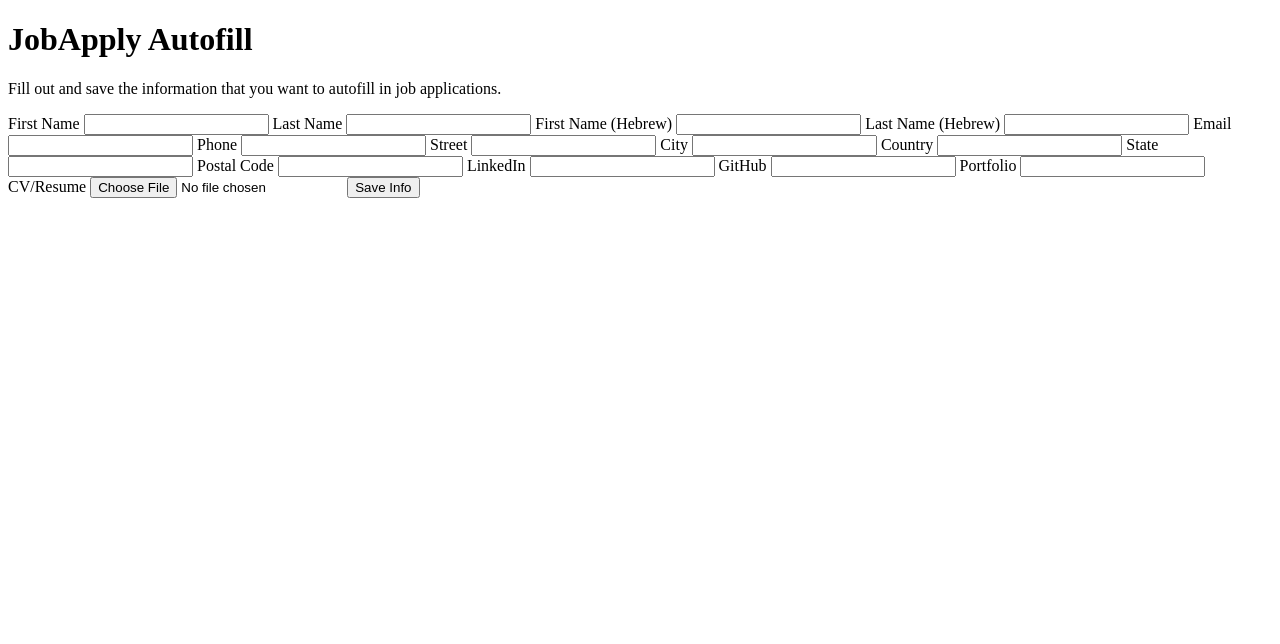
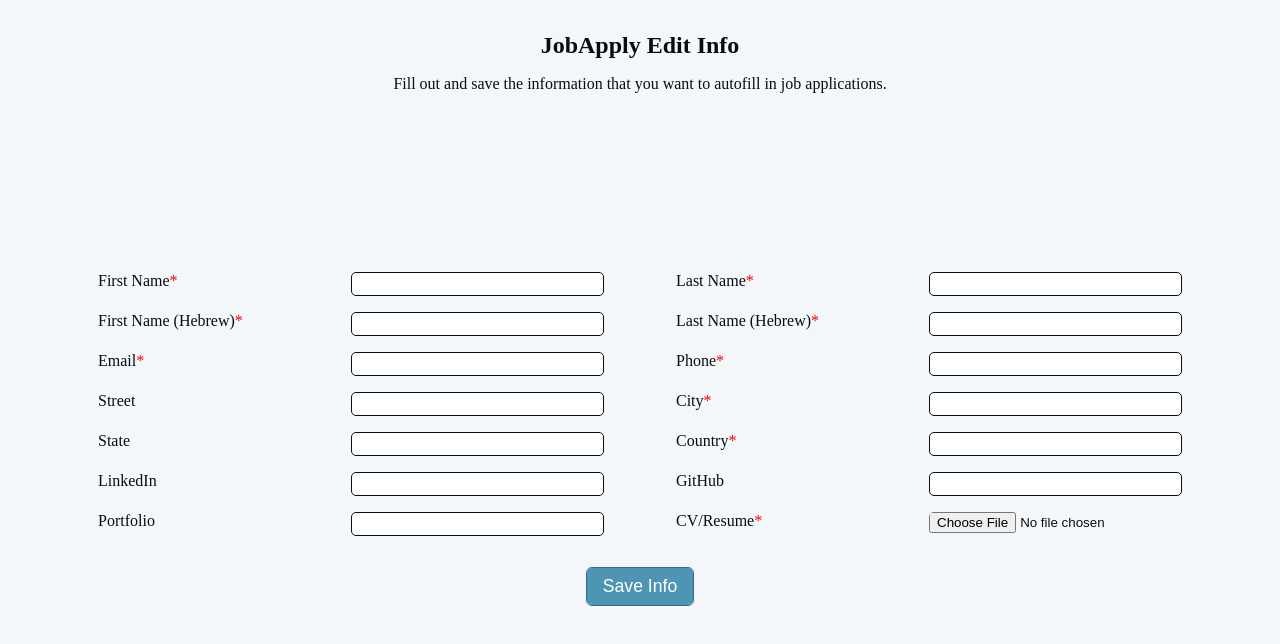
Before and after one commit to MaorBezalel/JobApply-Autofill, a website with bundled scripts: page views/info-form.html in a window 1280 px wide. Built offline with nearby package versions, Linux system fonts and the light colour scheme; some packages are replaced by stand-ins of ours.

Commit message:
Refactor info-form layout and styles

```diff
--- a/scripts/autofill.js
+++ b/scripts/autofill.js
@@ -15,7 +15,6 @@ function getInputFieldsKeywords() {
         city: ["city", "town", "location"],
         country: ["country"],
         state: ["state", "province", "region"],
-        postalCode: ["postal code", "zip code", "postcode"],
 
         linkedin: ["linkedin", "linkedin url", "linkedin-url"],
         github: ["github", "github url", "github-url"],
--- a/scripts/form-handler.js
+++ b/scripts/form-handler.js
@@ -6,7 +6,7 @@ function populateFormWithSavedData() {
         if (!items.info) return;
 
         const info = items.info;
-        const form = document.getElementById("form--edit-info");
+        const form = document.getElementById("form--info-form");
         const inputs = form.querySelectorAll("input");
         inputs.forEach((input) => {
             if (input.type === "file") {
@@ -51,4 +51,4 @@ async function saveFormData(e) {
 window.addEventListener("load", populateFormWithSavedData);
 
 // Event listener for form submit to save data
-document.getElementById("form--edit-info").addEventListener("submit", saveFormData);
+document.getElementById("form--info-form").addEventListener("submit", saveFormData);
--- a/styles/info-form.css
+++ b/styles/info-form.css
@@ -0,0 +1,116 @@
+*,
+*::before,
+*::after {
+    margin: 0;
+    padding: 0;
+    box-sizing: inherit;
+    color: #070e12;
+}
+
+html,
+body {
+    width: 100%;
+    height: 100%;
+    margin: 0;
+    padding: 0;
+    overflow: hidden;
+    display: flex;
+    justify-content: center;
+    align-items: center;
+    box-sizing: border-box;
+    background-color: #f3f7fa;
+}
+
+body {
+    display: flex;
+    justify-content: center;
+    align-items: center;
+}
+.info-form {
+    display: flex;
+    flex-direction: column;
+    align-items: center;
+    gap: 1rem;
+
+    width: 100%;
+    height: 100%;
+    padding: 2rem 1rem;
+
+    background-color: #f3f7fa;
+}
+
+.info-form__title {
+    font-size: 1.5rem;
+    color: #070e12;
+    text-align: center;
+}
+
+.info-form__description {
+    font-size: 1rem;
+    color: #070e12;
+    text-align: center;
+}
+
+#form--info-form {
+    display: grid;
+    grid-template-columns: repeat(4, 1fr);
+    row-gap: 1rem;
+    column-gap: 4.5rem;
+
+    margin-top: auto;
+    margin-bottom: auto;
+}
+
+.info-form__item {
+    display: grid;
+    grid-template-columns: subgrid;
+    grid-column: span 2;
+    gap: 0;
+
+    width: 100%;
+    height: 1.5rem;
+}
+
+#info-form__item--submit {
+    grid-column: 1 / -1;
+    display: flex;
+    justify-content: center;
+    align-items: center;
+    margin-top: 1rem;
+}
+
+#btn--save-info {
+    padding: 0.5rem 1rem;
+    cursor: pointer;
+    border-radius: 5px;
+    border: none;
+
+    background-color: #4e95b4;
+    color: #fff;
+    outline: 1px solid #2e6f8e;
+    font-size: 1.1rem;
+
+    width: fit-content;
+}
+#btn--save-info:hover {
+    background-color: #3b7a9f;
+}
+#btn--save-info:focus {
+    outline: 2px solid #1e4f6e;
+}
+
+.info-form__item label.required::after {
+    content: "*";
+    color: red;
+}
+
+.info-form__item input {
+    border-radius: 5px;
+    border: 1px solid #070e12;
+    padding: 0 0.2rem;
+    outline: 0;
+}
+#input--cv {
+    border: none;
+    padding: 0;
+}
--- a/views/info-form.html
+++ b/views/info-form.html
@@ -7,88 +7,113 @@
         <title>JobApply Autofill</title>
     </head>
     <body>
-        <h1 class="title">JobApply Autofill</h1>
-        <p class="description">
-            Fill out and save the information that you want to autofill in job applications.
-        </p>
-        <form id="form--edit-info" class="form">
+        <main class="info-form">
+            <h1 class="info-form__title">JobApply Edit Info</h1>
+            <p class="info-form__description">Fill out and save the information that you want to autofill in job applications.</p>
+            <form id="form--info-form" class="form">
                 <!-- --------------------------First Name*---------------------------- -->
+                <div role="presentation" class="info-form__item" id="info-form__item--first-name">
                     <label class="label required" for="input--first-name">First Name</label>
                     <input id="input--first-name" type="text" name="firstName" required />
+                </div>
                 <!-- ----------------------------------------------------------------- -->
 
                 <!-- --------------------------Last Name*---------------------------- -->
+                <div role="presentation" class="info-form__item" id="info-form__item--last-name">
                     <label class="label required" for="input--last-name">Last Name</label>
                     <input id="input--last-name" type="text" name="lastName" required />
+                </div>
                 <!-- ---------------------------------------------------------------- -->
 
                 <!-- ----------------------First Name (Hebrew)*---------------------- -->
+                <div role="presentation" class="info-form__item" id="info-form__item--first-name-hebrew">
                     <label class="label required" for="input--first-name-hebrew">First Name (Hebrew)</label>
                     <input id="input--first-name-hebrew" type="text" name="firstNameHebrew" required />
+                </div>
                 <!-- ---------------------------------------------------------------- -->
 
                 <!-- ----------------------Last Name (Hebrew)*----------------------- -->
+                <div role="presentation" class="info-form__item" id="info-form__item--last-name-hebrew">
                     <label class="label required" for="input--last-name-hebrew">Last Name (Hebrew)</label>
                     <input id="input--last-name-hebrew" type="text" name="lastNameHebrew" required />
+                </div>
                 <!-- ---------------------------------------------------------------- -->
 
                 <!-- ---------------------------Email*------------------------------- -->
+                <div role="presentation" class="info-form__item" id="info-form__item--email">
                     <label class="label required" for="input--email">Email</label>
                     <input id="input--email" type="email" name="email" required />
+                </div>
                 <!-- ---------------------------------------------------------------- -->
 
                 <!-- ----------------------------Phone*------------------------------ -->
+                <div role="presentation" class="info-form__item" id="info-form__item--phone">
                     <label class="label required" for="input--phone">Phone</label>
                     <input id="input--phone" type="tel" name="phone" required />
+                </div>
                 <!-- ---------------------------------------------------------------- -->
 
                 <!-- ----------------------------Street------------------------------ -->
+                <div role="presentation" class="info-form__item" id="info-form__item--street">
                     <label class="label" for="input--street">Street</label>
                     <input id="input--street" type="text" name="street" />
+                </div>
                 <!-- ---------------------------------------------------------------- -->
 
                 <!-- ----------------------------City*------------------------------- -->
+                <div role="presentation" class="info-form__item" id="info-form__item--city">
                     <label class="label required" for="input--city">City</label>
                     <input id="input--city" type="text" name="city" required />
+                </div>
+                <!-- ---------------------------------------------------------------- -->
+
+                <!-- ----------------------------State------------------------------- -->
+                <div role="presentation" class="info-form__item" id="info-form__item--state">
+                    <label class="label" for="input--state">State</label>
+                    <input id="input--state" type="text" name="state" />
+                </div>
                 <!-- ---------------------------------------------------------------- -->
 
                 <!-- ----------------------------Country*---------------------------- -->
+                <div role="presentation" class="info-form__item" id="info-form__item--country">
                     <label class="label required" for="input--country">Country</label>
                     <input id="input--country" type="text" name="country" required />
-            <!-- ---------------------------------------------------------------- -->
-
-            <!-- ----------------------------State------------------------------- -->
-            <label class="label" for="input--state">State</label>
-            <input id="input--state" type="text" name="state" />
-            <!-- ---------------------------------------------------------------- -->
-
-            <!-- -------------------------Postal Code-----------===-------------- -->
-            <label class="label" for="input--postal-code">Postal Code</label>
-            <input id="input--postal-code" type="text" name="postalCode" />
+                </div>
                 <!-- ---------------------------------------------------------------- -->
 
                 <!-- ----------------------------LinkedIn---------------------------- -->
+                <div role="presentation" class="info-form__item" id="info-form__item--linkedin">
                     <label class="label" for="input--linkedin">LinkedIn</label>
                     <input id="input--linkedin" type="url" name="linkedin" />
+                </div>
                 <!-- ---------------------------------------------------------------- -->
 
                 <!-- ----------------------------GitHub------------------------------ -->
+                <div role="presentation" class="info-form__item" id="info-form__item--github">
                     <label class="label" for="input--github">GitHub</label>
                     <input id="input--github" type="url" name="github" />
+                </div>
                 <!-- ---------------------------------------------------------------- -->
 
                 <!-- ----------------------------Portfolio---------------------------- -->
+                <div role="presentation" class="info-form__item" id="info-form__item--portfolio">
                     <label class="label" for="input--portfolio">Portfolio</label>
                     <input id="input--portfolio" type="url" name="portfolio" />
+                </div>
                 <!-- ---------------------------------------------------------------- -->
 
                 <!-- ----------------------------CV/Resume*-------------------------- -->
+                <div role="presentation" class="info-form__item" id="info-form__item--cv">
                     <label class="label required" for="input--cv">CV/Resume</label>
                     <input id="input--cv" type="file" name="cv" accept=".doc,.docx,.pdf" required />
+                </div>
                 <!-- ---------------------------------------------------------------- -->
 
+                <div role="presentation" id="info-form__item--submit">
                     <button id="btn--save-info" class="btn" type="submit">Save Info</button>
+                </div>
             </form>
+        </main>
         <script src="../scripts/form-handler.js" type="module"></script>
     </body>
 </html>
```
Also changed, not shown: scripts/popup.js (+13 -6 lines). Lines whose indentation alone changed are shown as unchanged.
